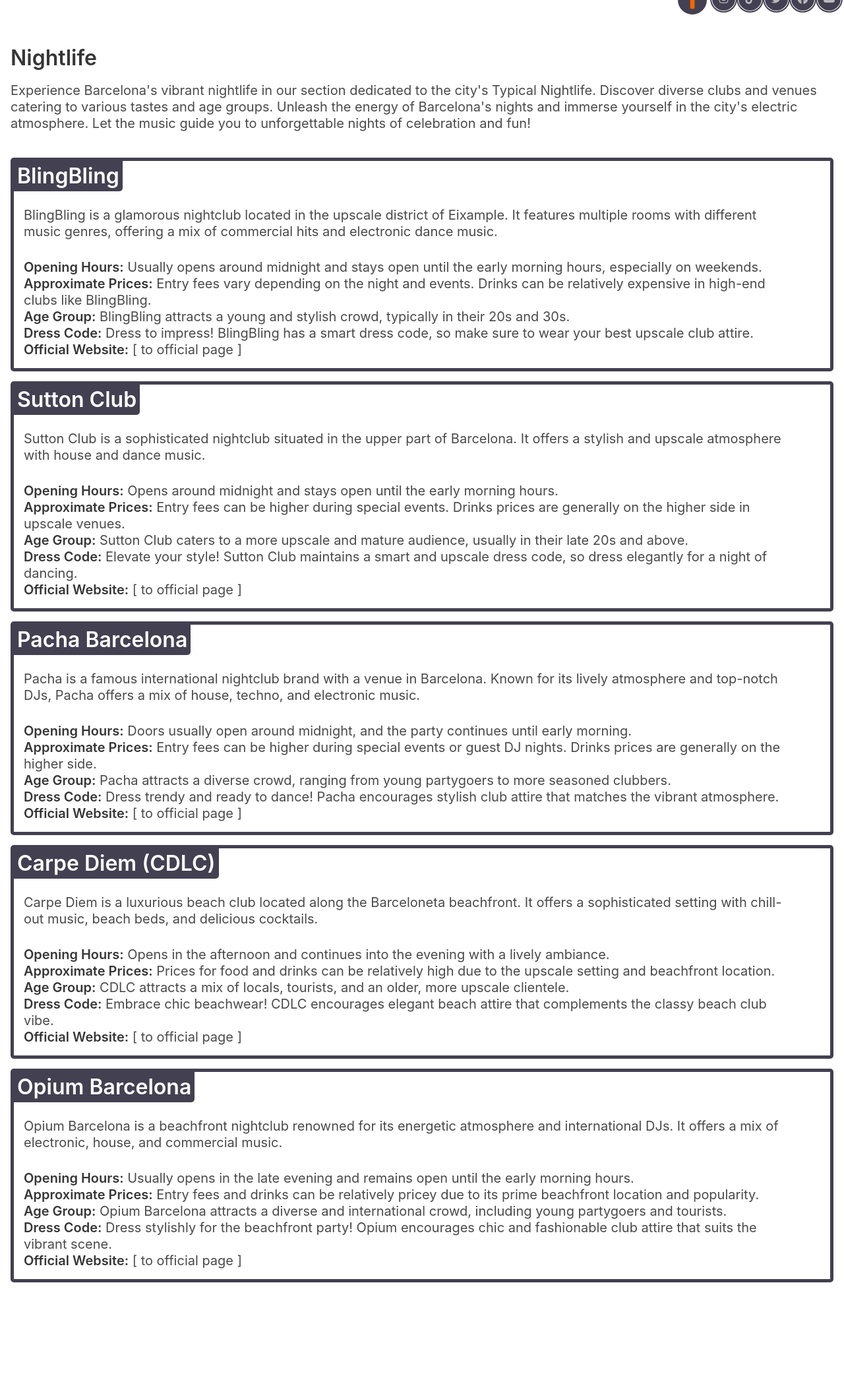
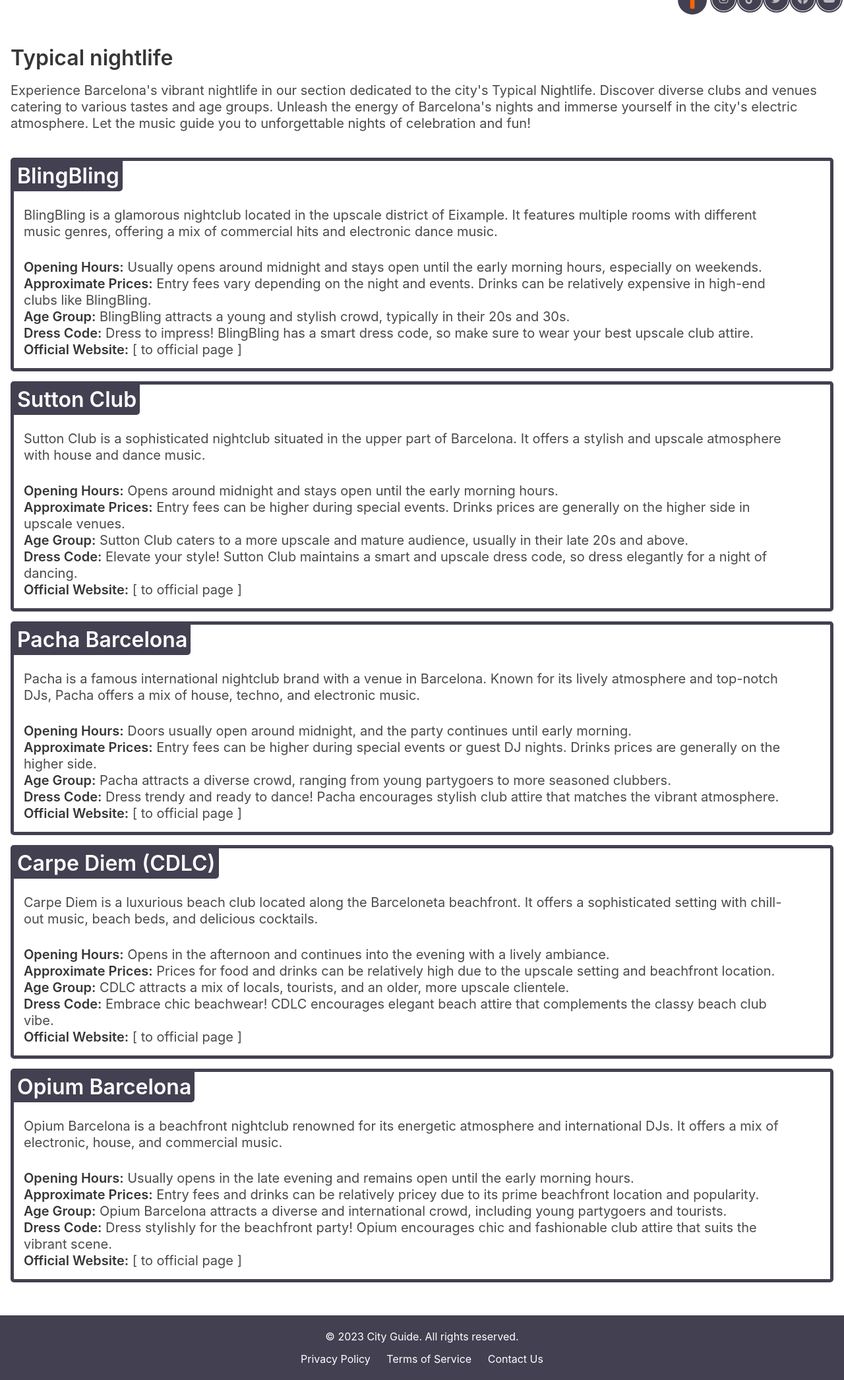
Before and after one commit to gonzaf24/highlightsbarcelona, a PHP site: page /index.php?vista=nightlife in a window 1280 px wide. Shown: the part 230-2322 px from the top of the page at 66% size. Run offline with PHP 8.4, Linux system fonts and the light colour scheme; some libraries are stand-ins or nearby versions.

Commit message:
va footer

```diff
--- a/css/estilos.css
+++ b/css/estilos.css
@@ -8,9 +8,12 @@ body {
   height: 100%;
   width: 100%;
   max-width: 100vw;
-  padding: 0 1rem;
   overflow-y: scroll;
   overflow-x: hidden;
+}
+
+body::-webkit-scrollbar {
+  width: 0px;
 }
 
 .main-container {
@@ -37,6 +40,7 @@ body {
   display: flex;
   flex-direction: column;
   gap: 15px;
+  padding: 0px 1rem 50px 1rem;
   transition: margin-top 0.5s ease;
 }
 
@@ -60,3 +64,41 @@ body {
   gap: 5px;
   margin: 15px;
 }
+
+.footer {
+  background-color: #434051;
+  color: #fff;
+  padding: 20px 0;
+  text-align: center;
+}
+
+.footer-content {
+  max-width: 1200px;
+  margin: 0 auto;
+  padding: 0 20px;
+}
+
+.footer p {
+  margin: 0;
+}
+
+.footer-links {
+  list-style: none;
+  padding: 0;
+  margin-top: 10px;
+}
+
+.footer-links li {
+  display: inline;
+  margin: 0 10px;
+}
+
+.footer-links a {
+  color: #fff;
+  text-decoration: none;
+  transition: color 0.3s;
+}
+
+.footer-links a:hover {
+  color: #ff6500;
+}
--- /dev/null
+++ b/inc/footer.php
@@ -0,0 +1,10 @@
+<footer class="footer">
+        <div class="footer-content">
+            <p>&copy; 2023 City Guide. All rights reserved.</p>
+            <ul class="footer-links">
+                <li><a href="#">Privacy Policy</a></li>
+                <li><a href="#">Terms of Service</a></li>
+                <li><a href="#">Contact Us</a></li>
+            </ul>
+        </div>
+</footer>
--- a/inc/head.php
+++ b/inc/head.php
@@ -1,6 +1,6 @@
 <meta charset="utf-8">
 <meta name="viewport" content="width=device-width, initial-scale=1">
-<title>Highlights BCN Admin Console</title>
+<title>Highlights Barcelona</title>
 <!-- <link rel="stylesheet" href="https://cdnjs.cloudflare.com/ajax/libs/font-awesome/5.15.3/css/all.min.css">
  --><link rel="stylesheet" href="./css/bulma.min.css">
 <link rel="stylesheet" href="./css/estilos.css">
--- a/index.php
+++ b/index.php
@@ -59,5 +59,6 @@
                 }
             }
         ?>
+        <?php include "./inc/footer.php"; ?>
     </body>
 </html>
--- a/vistas/nightlife.php
+++ b/vistas/nightlife.php
@@ -1,5 +1,5 @@
 <section class="page">
-    <h1 class="title">Nightlife</h1>
+    <h1 class="title">Typical nightlife</h1>
     <h2 class="subtitle">
             Experience Barcelona's vibrant nightlife in our section dedicated to
             the city's Typical Nightlife. Discover diverse clubs and venues catering to various tastes
```
